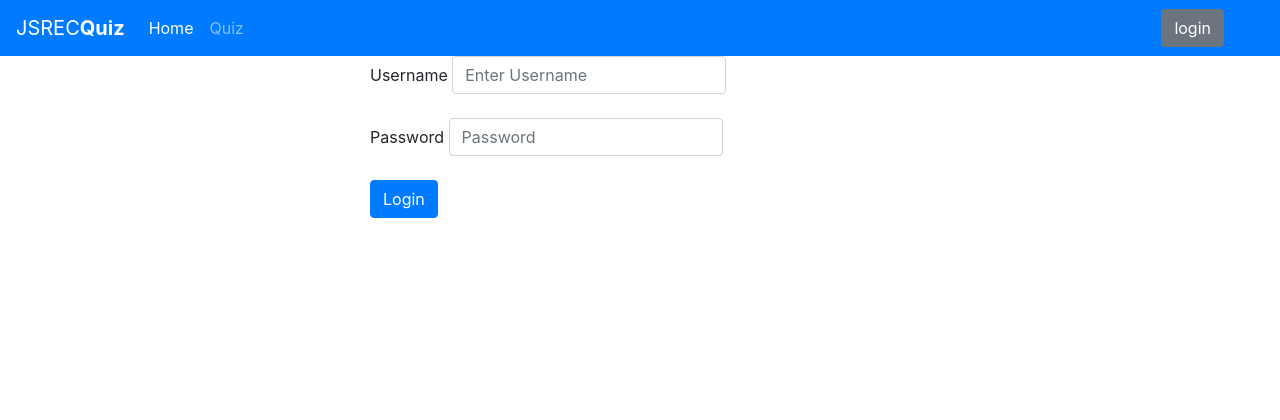
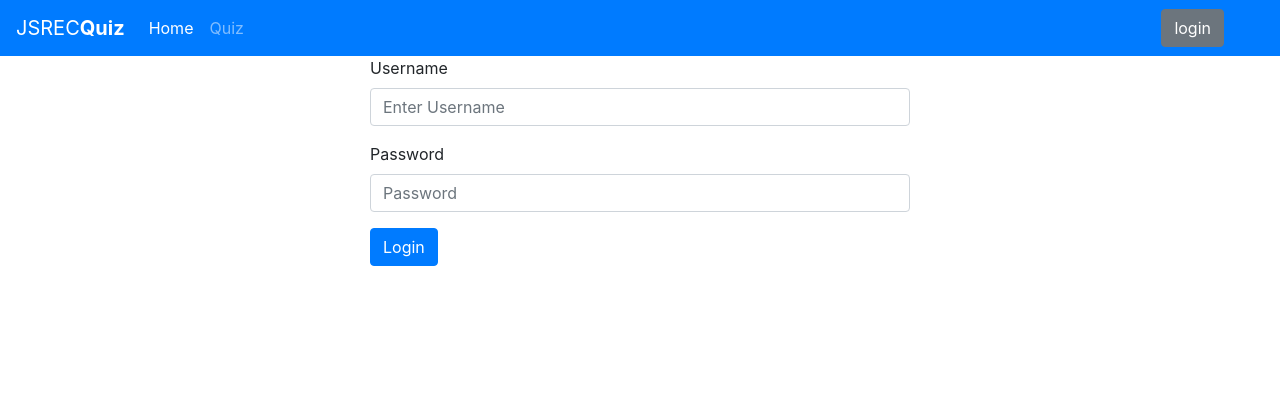
Before and after one commit to Sandhiya-Sadhasivam/online_quiz, a Django app: page /accounts/login/ in a window 1280 px wide. Shown: the top 420 px of the page. Run offline with Django 3.2, Linux system fonts and the light colour scheme; some libraries are stand-ins or nearby versions.

Commit message:
login update

```diff
--- a/accounts/templates/accounts/login.html
+++ b/accounts/templates/accounts/login.html
@@ -19,17 +19,14 @@
                 {% csrf_token %}
                 <div class="form-group">
                     <label for="username">Username</label>
-                    <label>
-                        <input type="text" class="form-control" name="username" placeholder="Enter Username">
-                    </label>
+                    <input type="text" class="form-control" name="username" placeholder="Enter Username">
                 </div>
                 <div class="form-group">
                     <label for="password">Password</label>
-                    <label>
-                        <input type="password" class="form-control" name="password" placeholder="Password">
-                    </label>
+                    <input type="password" class="form-control" name="password" placeholder="Password">
                 </div>
                 <button type="submit" class="btn btn-primary">Login</button>
+
             </form>
         </div>
     </div>
```
Also changed, not shown: db.sqlite3.
